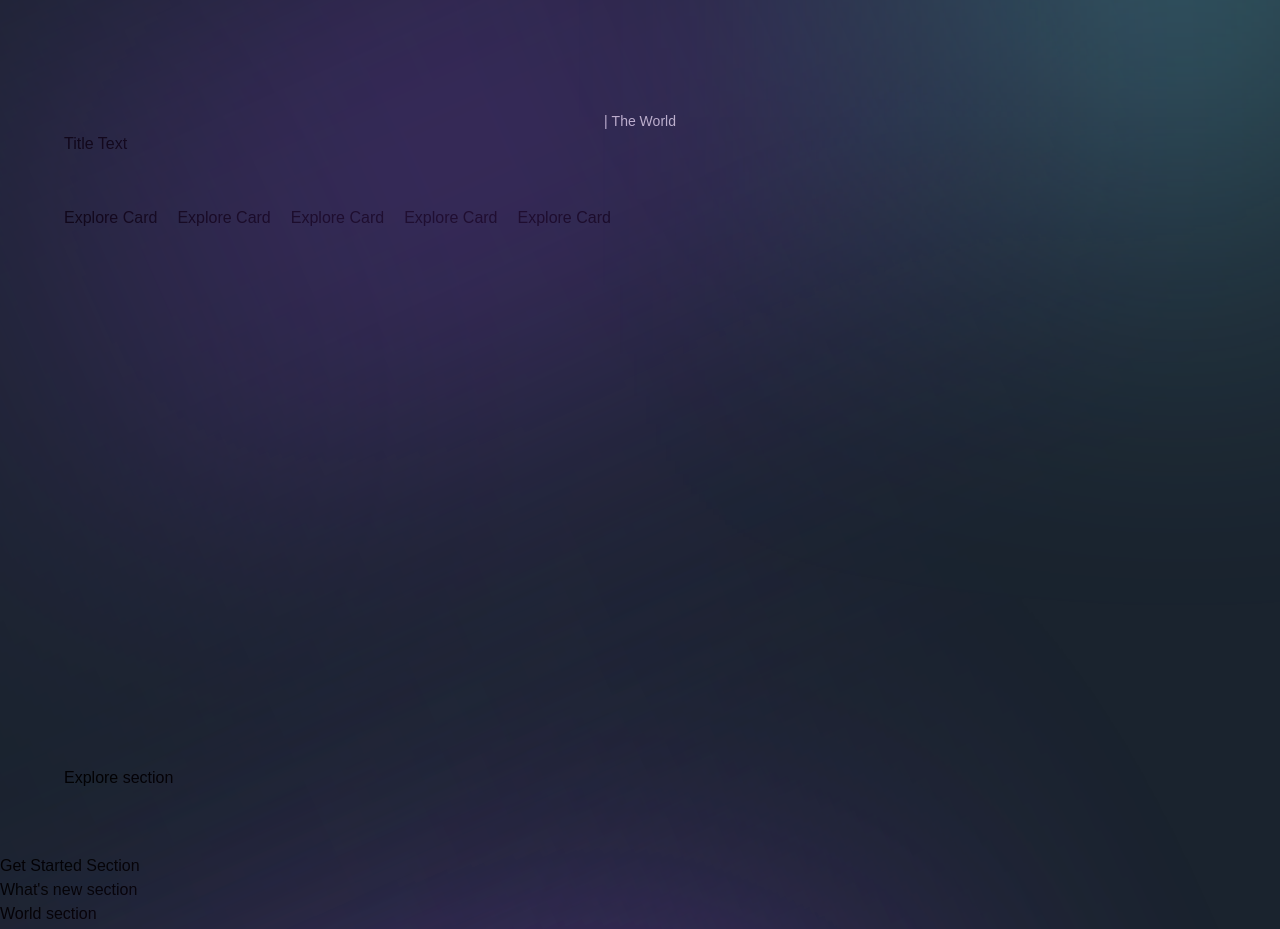
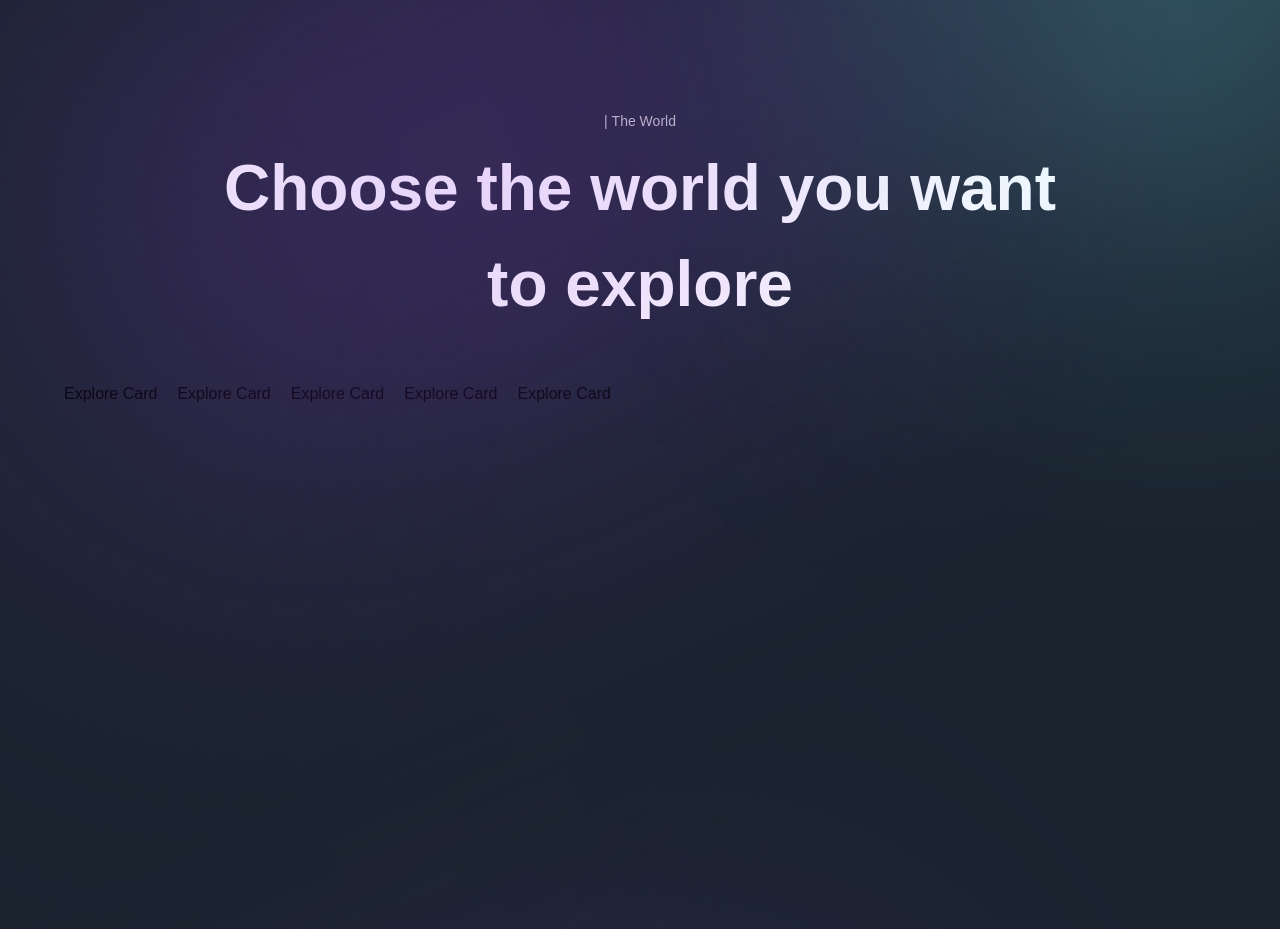
Before and after one commit to Krustycoin0/meta2, a Next.js app: page / in a window 1280 px wide. Shown: the part 1420-2349 px from the top of the page. Built offline with nearby package versions, Linux system fonts and the light colour scheme; a web font is replaced by a local one.

Commit message:
TitleText component for Explor section

```diff
--- a/components/CustomTexts.jsx
+++ b/components/CustomTexts.jsx
@@ -17,6 +17,11 @@ export const TypingText = ({ title, textStyles}) => (
   </motion.p>
 );
 
-export const TitleText = () => (
-  <h2>Title Text</h2>
+export const TitleText = ({ title, textStyles}) => (
+  <motion.h2
+    variants={textVariant2}
+    initial="hidden"
+    whileInView="show"
+    className={`mt-[8px] font-bold md:text-[64px] text-[40px] text-white ${textStyles}`}
+  >{ title }</motion.h2>
 );
```
